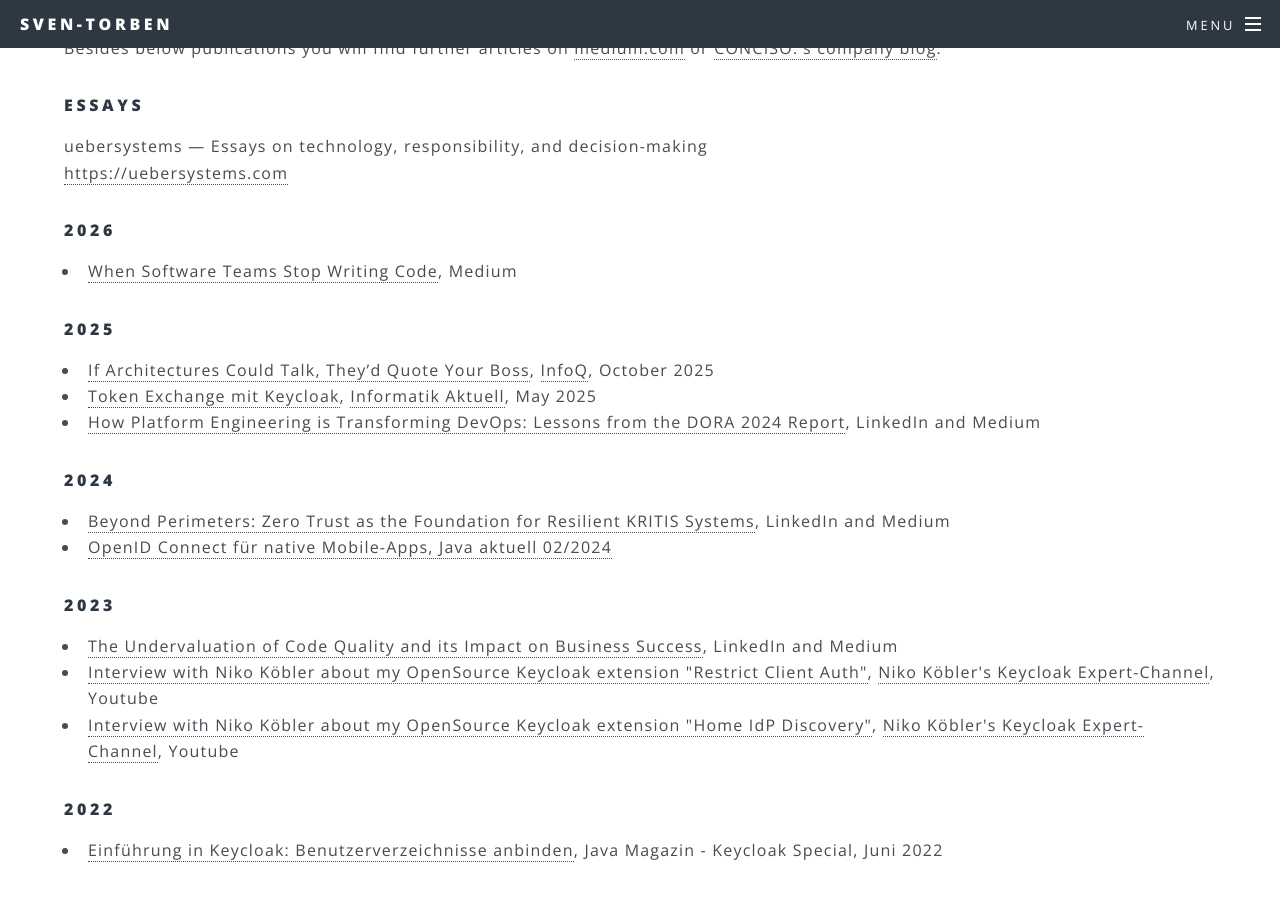
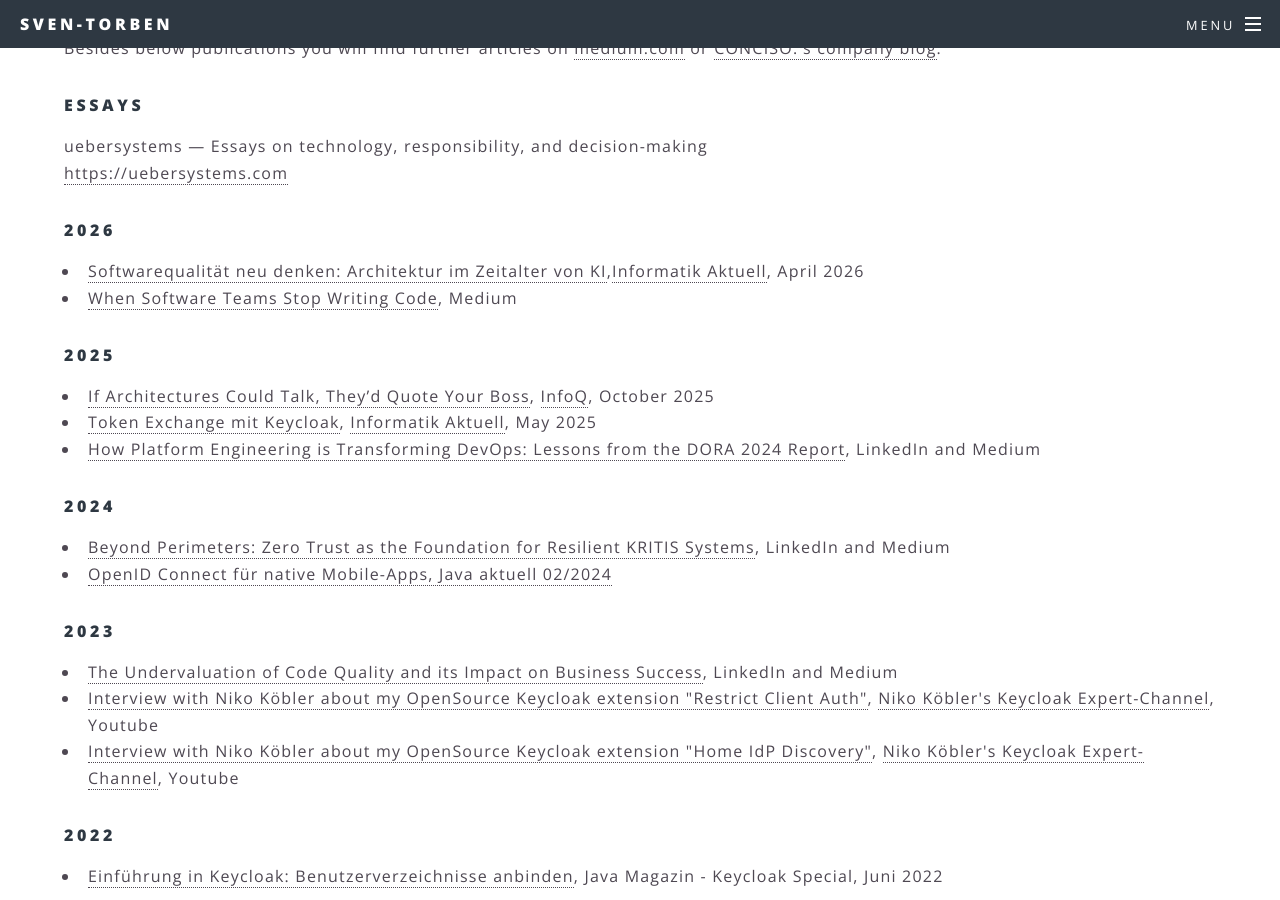
Before and after one commit to sventorben/sventorben.de, a Jekyll site: the page built from publications.html, in a window 1280 px wide and 900 px high, scrolled down 505 px. Built offline with Jekyll 4.4.1, drawn with Linux system fonts in a browser that asks for light colours.

Commit message:
Add new publication

```diff
--- a/publications.html
+++ b/publications.html
@@ -14,12 +14,13 @@
 
 	<h4>2026</h4>
 	<ul>
+		<li><a href="https://www.informatik-aktuell.de/entwicklung/methoden/softwarequalitaet-neu-denken-architektur-im-zeitalter-von-ki.html" target="_blank">Softwarequalität neu denken: Architektur im Zeitalter von KI</a>,<a href="https://www.informatik-aktuell.de/" target="_blank">Informatik Aktuell</a>, April 2026 </li>
 		<li><a href="https://medium.com/@sventorben/when-software-teams-stop-writing-code-0b3ab7d5a38f" target="_blank">When Software Teams Stop Writing Code</a>, Medium</li>
 	</ul>
 	<h4>2025</h4>
 	<ul>
-		<li><a href="https://www.infoq.com/articles/architecture-quote-your-boss/" target="_blank">If Architectures Could Talk, They’d Quote Your Boss</a>, <a href="https://www.infoq.com/" target="_blank">InfoQ</a>, October 2025
-		<li><a href="https://www.informatik-aktuell.de/betrieb/sicherheit/token-exchange-mit-keycloak.html" target="_blank">Token Exchange mit Keycloak</a>, <a href="https://www.informatik-aktuell.de/" target="_blank">Informatik Aktuell</a>, May 2025
+		<li><a href="https://www.infoq.com/articles/architecture-quote-your-boss/" target="_blank">If Architectures Could Talk, They’d Quote Your Boss</a>, <a href="https://www.infoq.com/" target="_blank">InfoQ</a>, October 2025</li>
+		<li><a href="https://www.informatik-aktuell.de/betrieb/sicherheit/token-exchange-mit-keycloak.html" target="_blank">Token Exchange mit Keycloak</a>, <a href="https://www.informatik-aktuell.de/" target="_blank">Informatik Aktuell</a>, May 2025</li>
 		<li><a href="https://sventorben.medium.com/how-platform-engineering-is-transforming-devops-lessons-from-the-dora-2024-report-c4967f5bb593" target="_blank">How Platform Engineering is Transforming DevOps: Lessons from the DORA 2024 Report</a>, LinkedIn and Medium</li>
 	</ul>
 	<h4>2024</h4>
```
